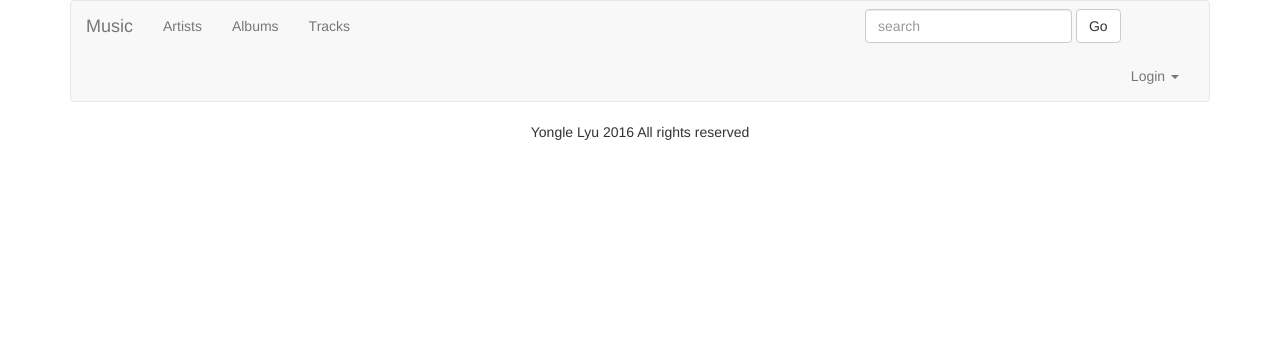
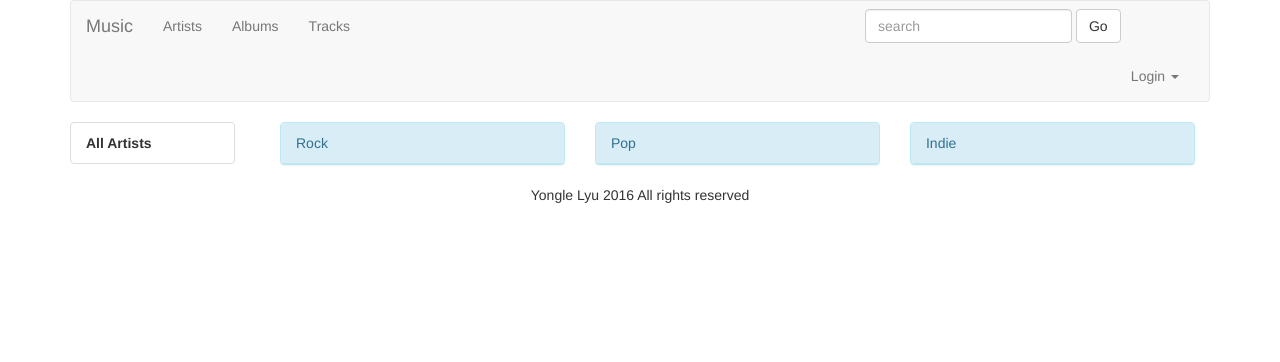
Before and after one commit to lyltj2010/MusicDB, a PHP site: page /tracks in a window 1280 px wide. Shown: the top 362 px of the page. Run offline with PHP 8.4, Linux system fonts and the light colour scheme; data that the repository does not hold is empty; some libraries are stand-ins or nearby versions.

Commit message:
add tracks page

```diff
--- a/tracks.php
+++ b/tracks.php
@@ -1,17 +1,77 @@
 <!DOCTYPE html>
 <html>
 <head>
-	<title>Artists</title>
+  <title>Tracks</title>
   <?php include 'includes/head.html' ?>
 </head>
 <body>
   <?php
     include 'resources/config.php';
     $conn = mysqli_connect($db_server, $db_user, $db_passwd, $db_name);
+
+    $sql_tag = "SELECT DISTINCT tag, ROUND(avg(listeners)) FROM track_tag
+    			GROUP BY tag ORDER BY AVG(listeners) DESC";
+    $rst_tag = mysqli_query($conn, $sql_tag);
+
+    $sql_rock = "SELECT track FROM track_tag
+    			WHERE tag='rock' ORDER BY listeners DESC LIMIT 25";
+    $rst_rock = mysqli_query($conn, $sql_rock);
+
+    $sql_pop = "SELECT track FROM track_tag
+    			WHERE tag='pop' ORDER BY listeners DESC LIMIT 25";
+    $rst_pop = mysqli_query($conn, $sql_pop);
+
+    $sql_indie = "SELECT track FROM track_tag
+    			WHERE tag='indie' ORDER BY listeners DESC LIMIT 25";
+    $rst_indie = mysqli_query($conn, $sql_indie);
   ?>
+
   <div class="container">
     <?php include 'includes/header.php' ?>
+    <div class="row">
+      <div class="col-md-2">
+        <div class="list-group">
+          <b class="list-group-item">All Artists</b>
+          <?php foreach(mysqli_fetch_all($rst_tag,MYSQL_ASSOC) as $row_tag): ?>
+            <a href="artist.php?artist=<?=$row_tag['tag']?>" class="list-group-item">
+              <?= ucfirst($row_tag['tag'])?>
+            </a>
+          <?php endforeach ?>
+        </div>
+      </div>
+
+      <div class="col-md-10">
+		  <div class="col-md-4">
+		    <div class="panel panel-info">
+		      <div class="panel-heading">Rock</div>
+		      <?php foreach(mysqli_fetch_all($rst_rock,MYSQL_ASSOC) as $row_rock): ?>
+		        <li class="list-group-item"><?=$row_rock['track']?></li>
+		      <?php endforeach ?>
+		    </div>
+		  </div>
+
+		  <div class="col-md-4">
+		    <div class="panel panel-info">
+		      <div class="panel-heading">Pop</div>
+		      <?php foreach(mysqli_fetch_all($rst_pop,MYSQL_ASSOC) as $row_pop): ?>
+		        <li class="list-group-item"><?=$row_pop['track']?></li>
+		      <?php endforeach ?>
+		    </div>
+		  </div>
+
+		  <div class="col-md-4">
+		    <div class="panel panel-info">
+		      <div class="panel-heading">Indie</div>
+		      <?php foreach(mysqli_fetch_all($rst_indie,MYSQL_ASSOC) as $row_indie): ?>
+		        <li class="list-group-item"><?=$row_indie['track']?></li>
+		      <?php endforeach ?>
+		    </div>
+		  </div>
+      </div>
+
     <?php include 'includes/footer.php' ?>
   </div>
+
+  <?php mysqli_close($conn) ?>
 </body>
 </html>
```
Lines whose indentation alone changed are shown as unchanged.
